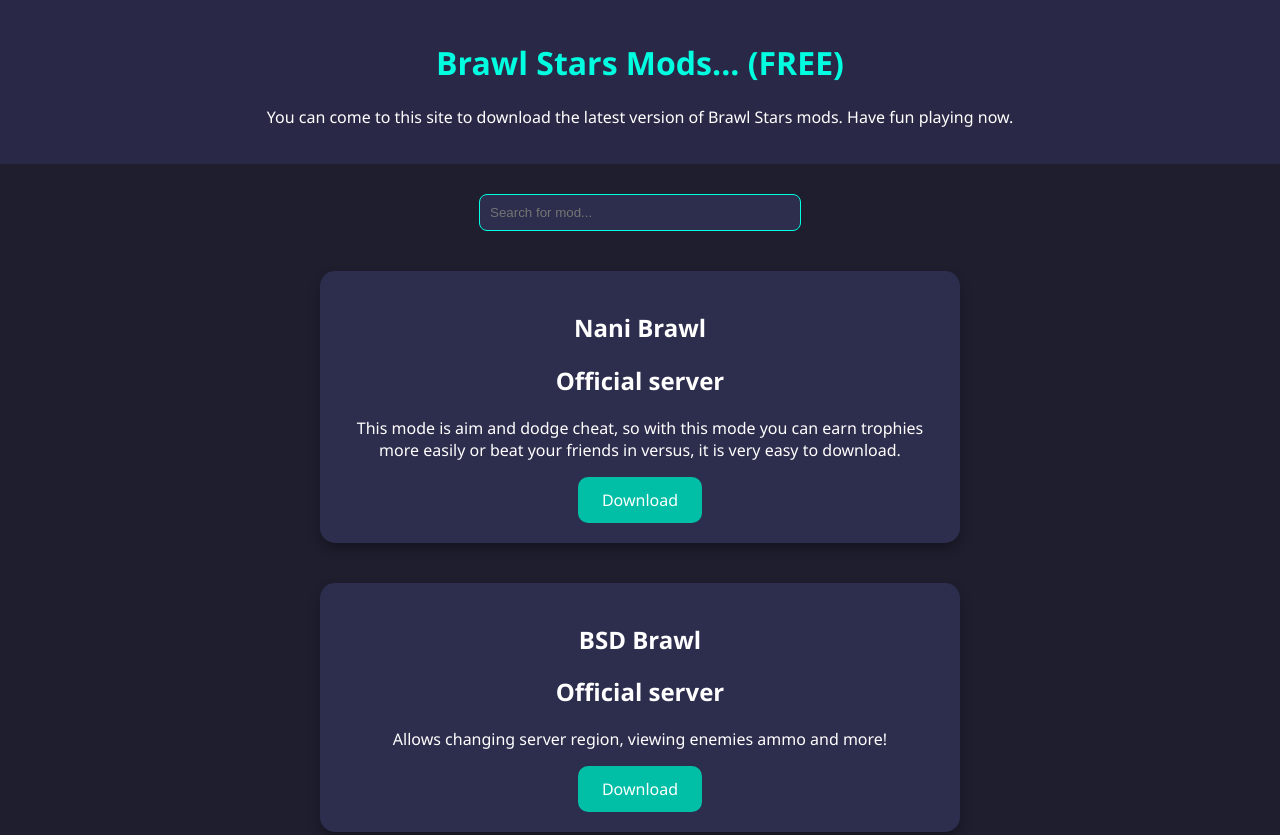
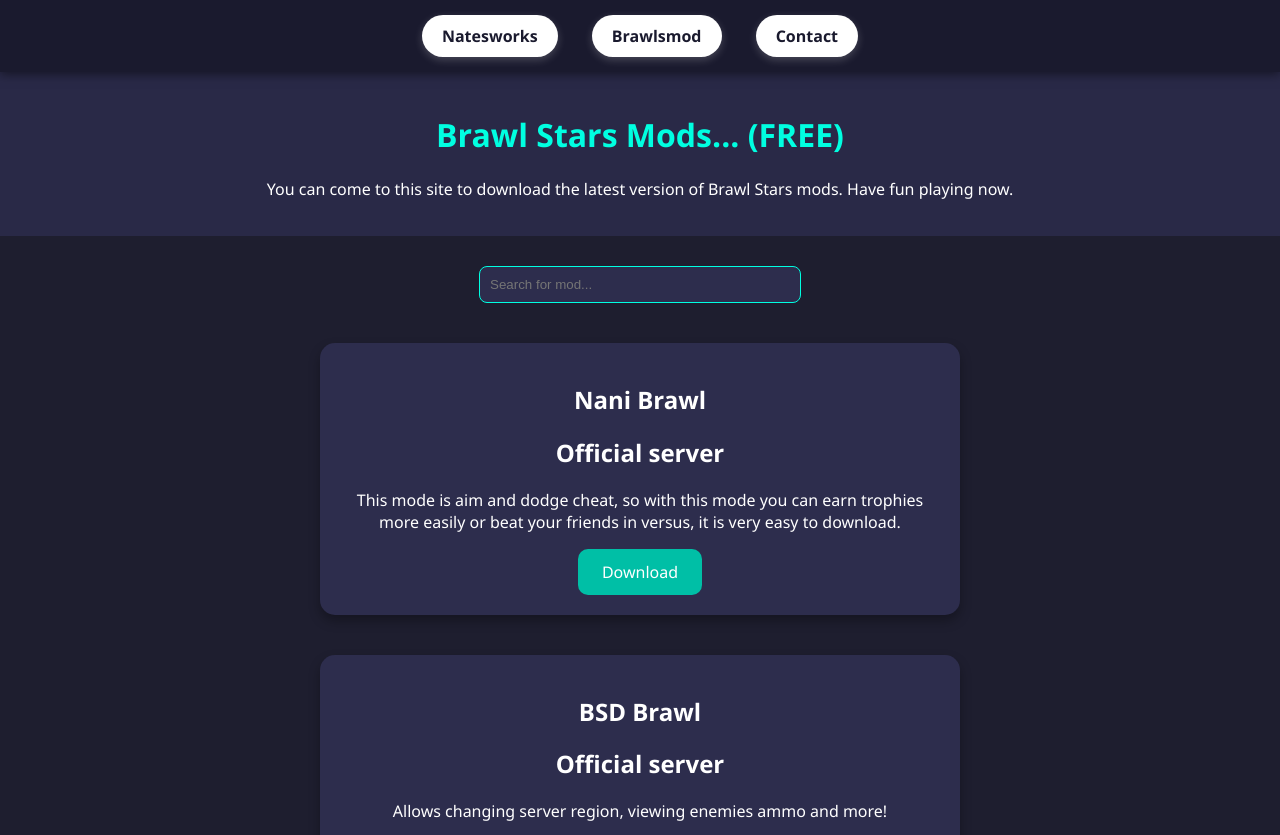
Before and after one commit to TomoBrawl/tomobrawl.github.io, a plain HTML site: page index.html in a window 1280 px wide. Shown: the top 835 px of the page. Drawn offline with Linux system fonts and the light colour scheme.

Commit message:
Update index.html

```diff
--- a/index.html
+++ b/index.html
@@ -14,6 +14,48 @@
       color: #fff;
       margin: 0;
       padding: 0;
+    }
+
+    /* Menü stili */
+    .top-menu {
+      background-color: #1a1a2e;
+      padding: 15px 0;
+      text-align: center;
+      box-shadow: 0 2px 10px rgba(0, 0, 0, 0.5);
+      position: sticky;
+      top: 0;
+      z-index: 999;
+    }
+
+    .top-menu ul {
+      list-style: none;
+      margin: 0;
+      padding: 0;
+    }
+
+    .top-menu li {
+      display: inline-block;
+      margin: 0 15px;
+    }
+
+    .top-menu a {
+      background-color: #fff;
+      color: #1a1a2e;
+      padding: 10px 20px;
+      border-radius: 30px;
+      font-weight: bold;
+      text-decoration: none;
+      transition: all 0.3s ease;
+      display: inline-block;
+      font-size: 1rem;
+      box-shadow: 0 3px 8px rgba(255, 255, 255, 0.2);
+    }
+
+    .top-menu a:hover {
+      background-color: #00ffe1;
+      color: #000;
+      transform: scale(1.05);
+      box-shadow: 0 0 12px #00ffe1;
     }
 
     header {
@@ -192,7 +234,6 @@
       }
     }
 
-    /* searchInput */
     #searchInput {
       width: 300px;
       padding: 10px;
@@ -207,19 +248,27 @@
 </head>
 <body>
 
+  <!-- Menü -->
+  <nav class="top-menu">
+    <ul>
+      <li><a href="https://brawlmods.natesworks.com/" target="_blank" rel="noopener noreferrer">Natesworks</a></li>
+      <li><a href="https://brawlsmod.github.io/" target="_blank" rel="noopener noreferrer">Brawlsmod</a></li>
+      <li><a href="https://discord.com/invite/clb" target="_blank" rel="noopener noreferrer">Contact</a></li>
+    </ul>
+  </nav>
+
   <header>
     <h1>Brawl Stars Mods... (FREE)</h1>
-   <p>You can come to this site to download the latest version of Brawl Stars mods. Have fun playing now.<p>
+    <p>You can come to this site to download the latest version of Brawl Stars mods. Have fun playing now.</p>
   </header>
 
-  <!-- search -->
   <input type="text" id="searchInput" placeholder="Search for mod..." onkeyup="searchSite()" />
 
-  <div class="container">
+  <div class="container" id="mods">
     <h2>Nani Brawl</h2>
     <h2>Official server</h2>
     <p>This mode is aim and dodge cheat, so with this mode you can earn trophies more easily or beat your friends in versus, it is very easy to download.</p>
-    <a href="https://gofile.io/d/SDD1Ec" class="download-btn">Download</a>
+    <a href="https://gofile.io/d/SDD1Ec" class="download-btn" target="_blank" rel="noopener noreferrer">Download</a>
   </div>
  <div class="container">
     <h2>BSD Brawl</h2>
@@ -311,10 +360,12 @@
     <p>For those who do not have a goal in brawl stars, this mode is for them the game is offline.</p>
     <a href="https://www.mediafire.com/file/7gskpz9kijgbpgy/aimbot+brawl.apk/file" class="download-btn">Download</a>
   </div>
+  <div class="info-section">
     <p>Brawl Stars mods provide players with advantages and features that are not available in the official version of the game. These mods often include unlimited gems and coins, allowing users to unlock boxes, upgrade characters, and purchase skins without limitations. All brawlers may be unlocked from the beginning, removing the need to collect them through gameplay or random rewards. Some mods enhance character abilities by increasing damage, health, or modifying special powers. Custom maps and unavailable game modes can also be accessed through certain mods, offering a unique or altered gameplay experience. Additionally, some mods introduce cheat-like features such as wall hacks, speed boosts, or invisibility. However, using such mods can disrupt the fair play environment and carries the risk of account bans by Supercell, the game developer.<p>
     <p>Mods are modified versions of the original game that offer extra features and advantages not available in the official release. These versions are often created by third parties and can give players access to resources like unlimited gems, coins, and power points. Mods may also unlock all characters (brawlers) automatically, regardless of a players progress in the game. In addition, they can include custom skins, new visual effects, or even unofficial brawler abilities. Some mods change game mechanics, making characters faster, stronger, or invincible, which can make the game easier or more chaotic. While these mods might seem fun or helpful, they are not supported by Supercell and can lead to security risks, such as data loss or malware. Moreover, players who use mods can have their accounts permanently banned for violating the games terms of service.<p>
     <p>Unofficial versions of the game that change how it functions, often creating a completely different experience from the original. Unlike the regular app, these mods can include experimental features like custom events, fan-made characters, or alternative user interfaces. Some versions focus less on cheating and more on creativity, offering new ways to play that dont exist in the base game. For example, you might find mods with new sound effects, reimagined maps, or entirely new game rules. These mods are typically used for fun in private environments and are not meant for competitive or online ranked play. Still, since theyre not officially approved, downloading them can be risky and might expose your device to harmful software or get your game account suspended.<p>
     <p>Offer an altered version of the game that often appeals to players looking for something different from the standard gameplay. These versions may be created by independent developers or fans, and they allow players to explore features that are normally locked or unavailable. Instead of grinding through levels or spending real money, users can instantly access high-level content, maxed-out brawlers, and customizations. Some mods focus on visual changeslike new backgrounds, icons, or menuswhile others introduce entirely new mechanics that dont exist in the official game. While they can provide a fresh and fun experience, these mods operate outside the control of Supercell, meaning they can be unstable, unsupported, or even harmful to your device or account.<p>
+    <p>Brawl Stars mods are unofficial versions of the original Brawl Stars game that have been altered or enhanced by independent developers. These modifications are not approved or supported by Supercell, the official creator of the game. Instead, they are created to provide users with different experiences, advantages, or visual changes that are not available in the original game.<p>
     <p>Brawl Stars mods are unofficial versions of the original Brawl Stars game that have been altered or enhanced by independent developers. These modifications are not approved or supported by Supercell, the official creator of the game. Instead, they are created to provide users with different experiences, advantages, or visual changes that are not available in the original game.
 
 Most mods include features that go beyond what regular players can access. For example, many of them offer unlimited gems and coins, which normally require either a lot of gameplay or real-money purchases. This allows players to unlock brawlers, skins, and other in-game items instantly. Some mods also come with all brawlers unlocked from the beginning, eliminating the need to earn trophies or progress through the trophy road.
@@ -327,21 +378,30 @@ Additionally, mods are not verified by any trusted sources. Downloading them fro
 
 Many mods also lack the stability and performance of the official game. Since they are not built or tested by the original developers, they may contain bugs, crash frequently, or fail to connect to any servers at all. Players might find that the gameplay experience is less enjoyable or inconsistent compared to the official version.
 
-In short, while Brawl Stars mods can seem fun and offer exciting features, they come with significant risks — including bans, security threats, and unstable gameplay. Players who want to enjoy Brawl Stars safely and fairly are strongly advised to stick with the official version from Supercell. Supporting the official game also helps developers continue to improve and expand it over time.
+In short, while Brawl Stars mods can seem fun and offer exciting features, they come with significant risks — including bans, security threats, and unstable gameplay. Players who want to enjoy Brawl Stars safely and fairly are strongly advised to stick with the official version from Supercell. Supporting the official game also helps developers continue to improve and expand it over time.<p>
+    <p>Brawl Stars mods are alternative versions of the popular mobile game created by fans or third-party developers who want to offer new features and freedoms not available in the official app. These mods allow players to bypass many restrictions set by the original game, opening up a world of possibilities for customization and gameplay variety.
 
-<p>
+One of the main reasons people turn to Brawl Stars mods is to gain access to resources like unlimited gems, coins, and power points. In the official game, these resources take time to collect or require in-app purchases, but mods can provide them instantly. This means players can unlock all characters and upgrade them to max level right away, without grinding or spending money.
+
+Mods also often include unique customization options such as special skins, effects, or even completely new characters that don’t exist in the official game. This creates a fresh experience for players who want something different from the standard gameplay. Some mods run on separate private servers where players can interact in a modified environment with others using the same mod.
+
+Despite their appeal, it’s important to remember that mods come with significant risks. Since they are unofficial and unauthorized, using them may lead to account suspension or permanent bans on the official servers. Moreover, downloading mods from unreliable sources can expose your device to malware or viruses, risking your privacy and security.
+
+Technically, mods can also be unstable and prone to crashes because they are not developed or tested by Supercell. This can lead to frustrating gameplay experiences. Additionally, since mods change game data, multiplayer balance is lost, making the gameplay unfair or uncompetitive compared to the official game.
+
+In summary, while Brawl Stars mods offer exciting advantages like instant access to content and unique features, they come with serious drawbacks. Players interested in a safe and fair gaming experience should stick to the official version of Brawl Stars to avoid risks related to security, fairness, and account safety.<p>
 <img src="play.png" alt="">
-<p>When these mods are updated, you need to go back to this site and download the mod.<p>
+    <p>All brawl stars mods are free and latest version. These mods were made by us and others. Enjoy the mods.</p>
   </div>
+
   <footer>
     2025 TomoBrawl | All rights reserved.
   </footer>
 
-  <!-- searchSite -->
   <script>
     function searchSite() {
       var input = document.getElementById("searchInput").value.toLowerCase().trim();
-      var keywords = input.split(/\s+/); //
+      var keywords = input.split(/\s+/);
       var elements = document.querySelectorAll(".container, .comments .comment");
 
       elements.forEach(function(el) {
@@ -358,6 +418,5 @@ In short, while Brawl Stars mods can seem fun and offer exciting features, they
       });
     }
   </script>
-
 </body>
 </html>
```
Lines whose indentation alone changed are shown as unchanged.
